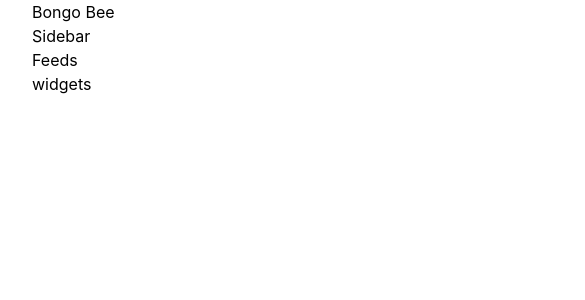
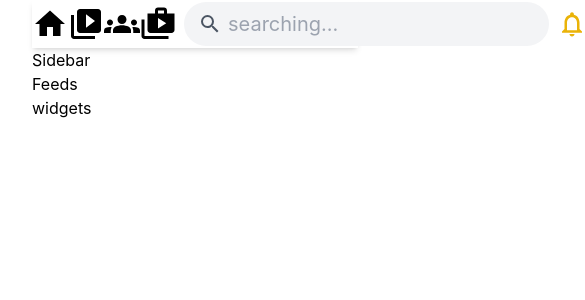
Before and after one commit to MinhazulAbedinMithu/next-social, a Next.js app: page / in a window 390 px wide. Shown: the top 300 px of the page, 585 px wide, since content can reach past the window. Built offline with nearby package versions, Linux system fonts and the light colour scheme.

Commit message:
feat: header section added

```diff
--- a/components/Header.tsx
+++ b/components/Header.tsx
@@ -1,9 +1,67 @@
+import Image from "next/image";
+import {
+	MdSearch,
+	MdHome,
+	MdVideoLibrary,
+	MdGroups,
+	MdShop2,
+	MdNotificationsNone,
+	MdOutlineSettings,
+} from "react-icons/md";
+import { AiOutlineMessage } from "react-icons/ai";
+import { FaUserAlt } from "react-icons/fa";
+import Logo from "../images/logo.png";
+import HeaderIcon from "./HeaderIcon";
+
 const Header = () => {
-  return (
-    <div>
-      <h1>Bongo Bee</h1>
-    </div>
-  );
+	const isLogged = true;
+	return (
+		<div className="flex sticky top-0 z-60 bg-white items-center shadow-md justify-between">
+			{/* left */}
+			<div>
+				<Image src={Logo} alt="Logo" />
+			</div>
+			{/* center */}
+			<div className="flex items-center justify-center flex-grow md:hidden sm:hidden">
+				<HeaderIcon Icon={MdHome} />
+				<HeaderIcon Icon={MdVideoLibrary} />
+				<HeaderIcon Icon={MdGroups} />
+				<HeaderIcon Icon={MdShop2} />
+			</div>
+			{/* right */}
+			<div className="flex items-center justify-center sm:hidden">
+				<div className="flex items-center ml-2 rounded-full bg-gray-100 p-2">
+					<MdSearch className="h-6 text-gray-600 text-4xl" />
+					<input
+						className="bg-transparent text-xl"
+						type="text"
+						name="search"
+						id="search"
+						placeholder="searching..."
+					/>
+				</div>
+				<div className="flex items-center justify-center">
+					{isLogged ? (
+						<div className="flex items-center justify-center">
+							<MdNotificationsNone className="text-3xl text-yellow-500 mx-2" />
+							<AiOutlineMessage className="text-3xl text-green-500 mx-2" />
+							<MdOutlineSettings className="text-3xl text-purple-800 mx-2" />
+							<FaUserAlt className="text-5xl border-2 border-emerald-500 p-1 rounded-full text-indigo-700" />
+						</div>
+					) : (
+						<div className="flex items-center justify-center">
+							<button className="text-xl font-medium bg-sky-900 text-white px-5 py-1 rounded-full mx-2">
+								Login
+							</button>
+							<button className="text-xl font-medium bg-fuchsia-900 text-white px-5 py-1 rounded-full mx-2">
+								Register
+							</button>
+						</div>
+					)}
+				</div>
+			</div>
+		</div>
+	);
 };
 
 export default Header;
--- /dev/null
+++ b/components/HeaderIcon.tsx
@@ -0,0 +1,14 @@
+// type IconProps = {
+// 	Icon: String;
+// };
+
+const HeaderIcon = (props: any) => {
+	const { Icon } = props;
+	return (
+		<div className="cursor-pointer md:px-10 md:hover:bg-yellow-100 rounded-xl active:border-b-2 active:border-green-600">
+			<Icon className="text-4xl text-center mx-auto hover:text-green-500" />
+		</div>
+	);
+};
+
+export default HeaderIcon;
--- a/package.json
+++ b/package.json
@@ -10,7 +10,8 @@
   "dependencies": {
     "next": "12.0.10",
     "react": "17.0.2",
-    "react-dom": "17.0.2"
+    "react-dom": "17.0.2",
+    "react-icons": "^4.3.1"
   },
   "devDependencies": {
     "@types/node": "17.0.17",
```
Also changed, not shown: images/logo.png (added), 1 other file (tests, documents, lock files or other folders).
